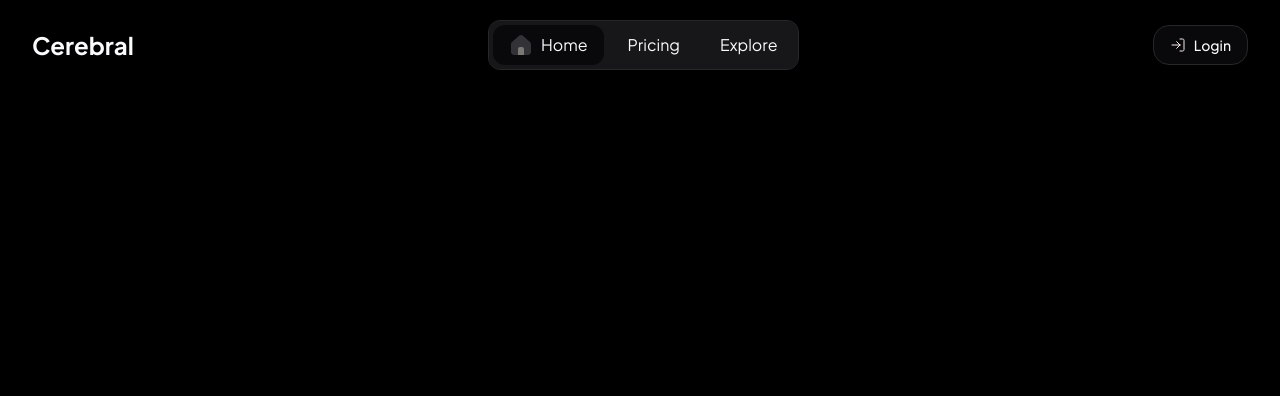
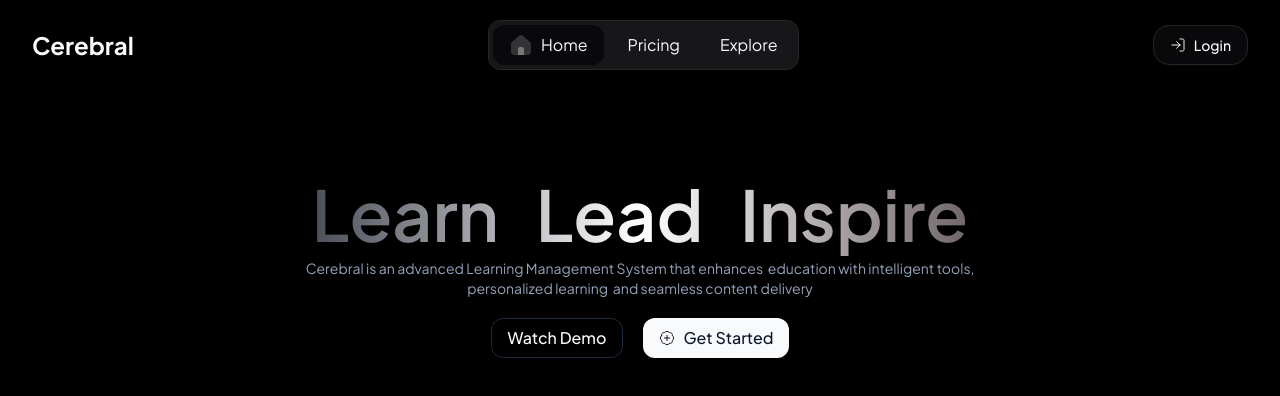
Before and after one commit to vagxrth/cerebral, a Next.js app: page / in a window 1280 px wide. Shown: the top 396 px of the page. Built offline with nearby package versions, Linux system fonts and the light colour scheme.

Commit message:
feat: create hero section

```diff
--- /dev/null
+++ b/src/app/(landing)/_components/call-to-action/index.tsx
@@ -0,0 +1,41 @@
+import GradientText from "@/components/global/gradient-text"
+import { Button } from "@/components/ui/button"
+import { BadgePlus } from "@/icons"
+import Link from "next/link"
+
+type Props = {}
+
+const CallToAction = (props: Props) => {
+  return (
+    <div className="flex flex-col items-start md:items-center gap-y-5 md:gap-y-0">
+      <GradientText
+        className="text-[35px] md:text-[40px] lg:text-[55px] xl:text-[70px] 2xl:text-[80px] leading-tight font-semibold"
+        element="H1"
+      >
+        Learn &nbsp; Lead &nbsp; <br className="md:hidden" /> Inspire
+      </GradientText>
+      <p className="text-sm md:text-center text-left text-muted-foreground">
+        Cerebral is an advanced Learning Management System that enhances &nbsp;
+        <br className="md:hidden" />
+        education with intelligent tools, <br className="hidden md:block" /> personalized learning &nbsp;
+        <br className="md:hidden" />
+        and seamless content delivery
+      </p>
+      <div className="flex md:flex-row flex-col md:justify-center gap-5 md:mt-5 w-full">
+        <Button
+          variant="outline"
+          className="rounded-xl bg-transparent text-base"
+        >
+          Watch Demo
+        </Button>
+        <Link href="/sign-in">
+          <Button className="rounded-xl text-base flex gap-2 w-full">
+            <BadgePlus /> Get Started
+          </Button>
+        </Link>
+      </div>
+    </div>
+  )
+}
+
+export default CallToAction
--- a/src/app/(landing)/page.tsx
+++ b/src/app/(landing)/page.tsx
@@ -1,12 +1,12 @@
-// import CallToAction from "./_components/call-to-action"
+import CallToAction from "./_components/call-to-action"
 // import DashboardSnippet from "./_components/dashboard-snippet"
 
 export default function Home() {
   return (
     <main className="md:px-10 py-20 flex flex-col gap-36">
       <div>
-        {/* <CallToAction />
-        <DashboardSnippet /> */}
+        <CallToAction />
+        {/* <DashboardSnippet /> */}
       </div>
       {/* <PricingSection /> */}
     </main>
--- /dev/null
+++ b/src/components/global/gradient-text/index.tsx
@@ -0,0 +1,20 @@
+import { cn } from "@/lib/utils"
+
+type Props = {
+  element?: "H1" | "H2"
+  children: React.ReactNode
+  className?: string
+}
+
+const GradientText = ({ children, className, element }: Props) => {
+  switch (element) {
+    case "H1":
+      return <h1 className={cn(className, "text-gradient")}>{children}</h1>
+    case "H2":
+      return <h2 className={cn(className, "text-gradient")}>{children}</h2>
+    default:
+      return <p className={cn(className, "text-gradient")}>{children}</p>
+  }
+}
+
+export default GradientText
```
